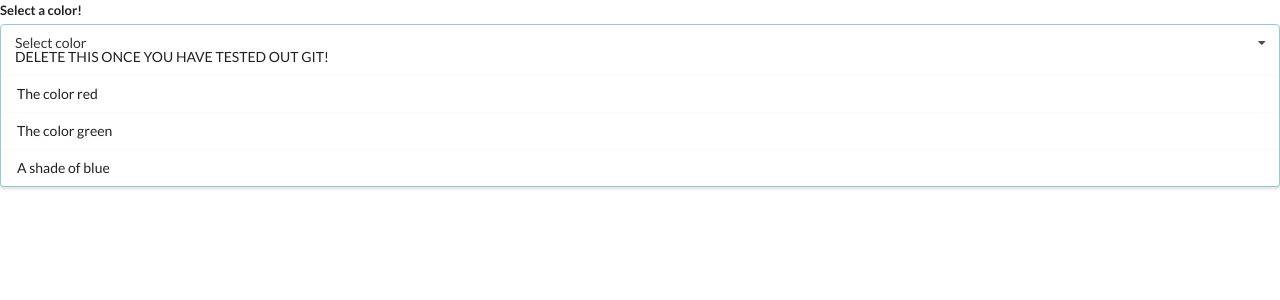
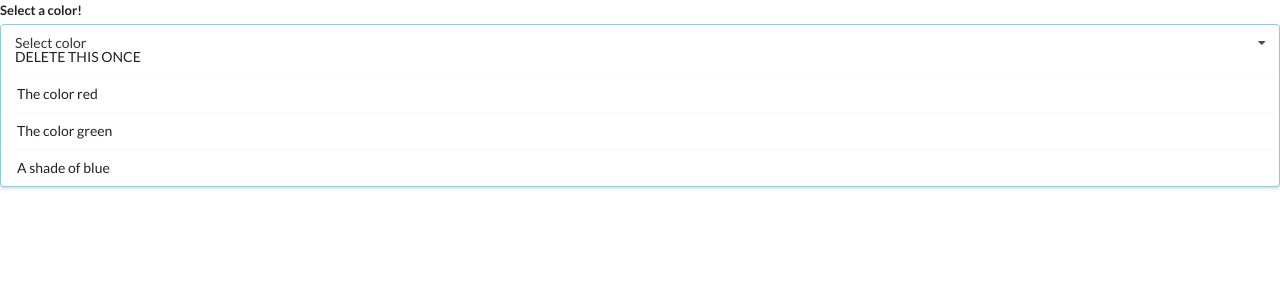
Before and after one commit to DecimaZA/widgets, a React (Create React App) app: page / in a window 1280 px wide. Shown: the top 300 px of the page. Built offline with nearby package versions, Linux system fonts and the light colour scheme.

Commit message:
Still testign out git

```diff
--- a/src/Components/Dropdown.js
+++ b/src/Components/Dropdown.js
@@ -23,7 +23,7 @@ const Dropdown = ({ options }) => {
                     <div className="menu visible transition">
                         {renderedOptions}
                     </div>
-                    <div>DELETE THIS ONCE YOU HAVE TESTED OUT GIT!</div>
+                    <div>DELETE THIS ONCE</div>
                 </div>
             </div>
         </div>
```
